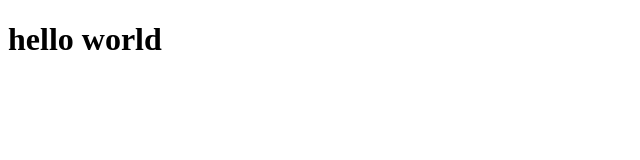
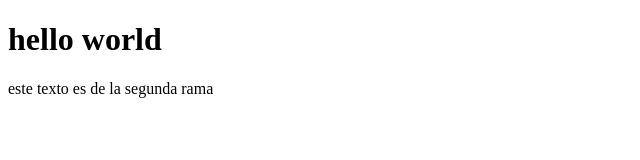
Before and after one commit to josephortizmachaca/myproyecto, a plain HTML site: page index.html in a window 1280 px wide. Shown: the whole page, without its empty margins (0-640 px from the left). Drawn offline with Linux system fonts and the light colour scheme.

Commit message:
se agrega texto a la 2da rama

```diff
--- a/index.html
+++ b/index.html
@@ -8,5 +8,6 @@
 </head>
 <body>
     <h1>hello world</h1>
+    <p>este texto es de la segunda rama</p>
 </body>
 </html>
```
